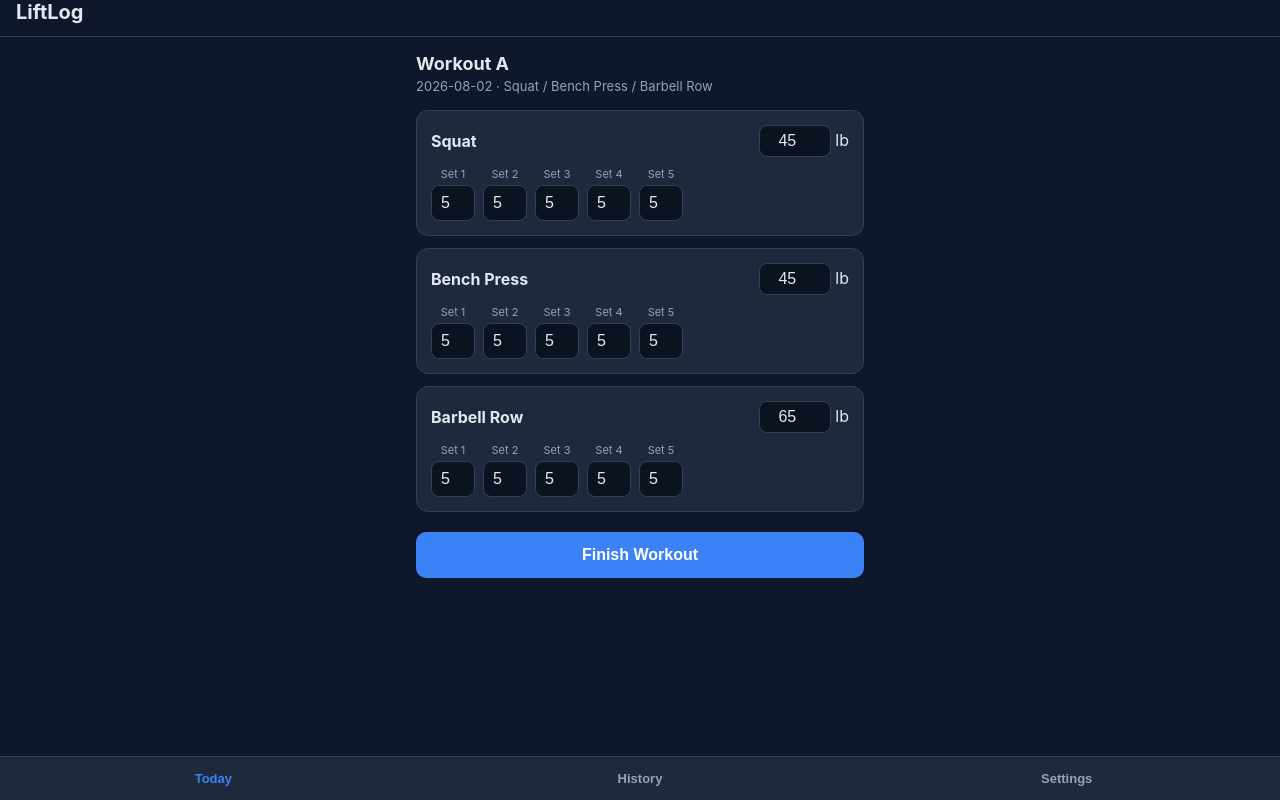
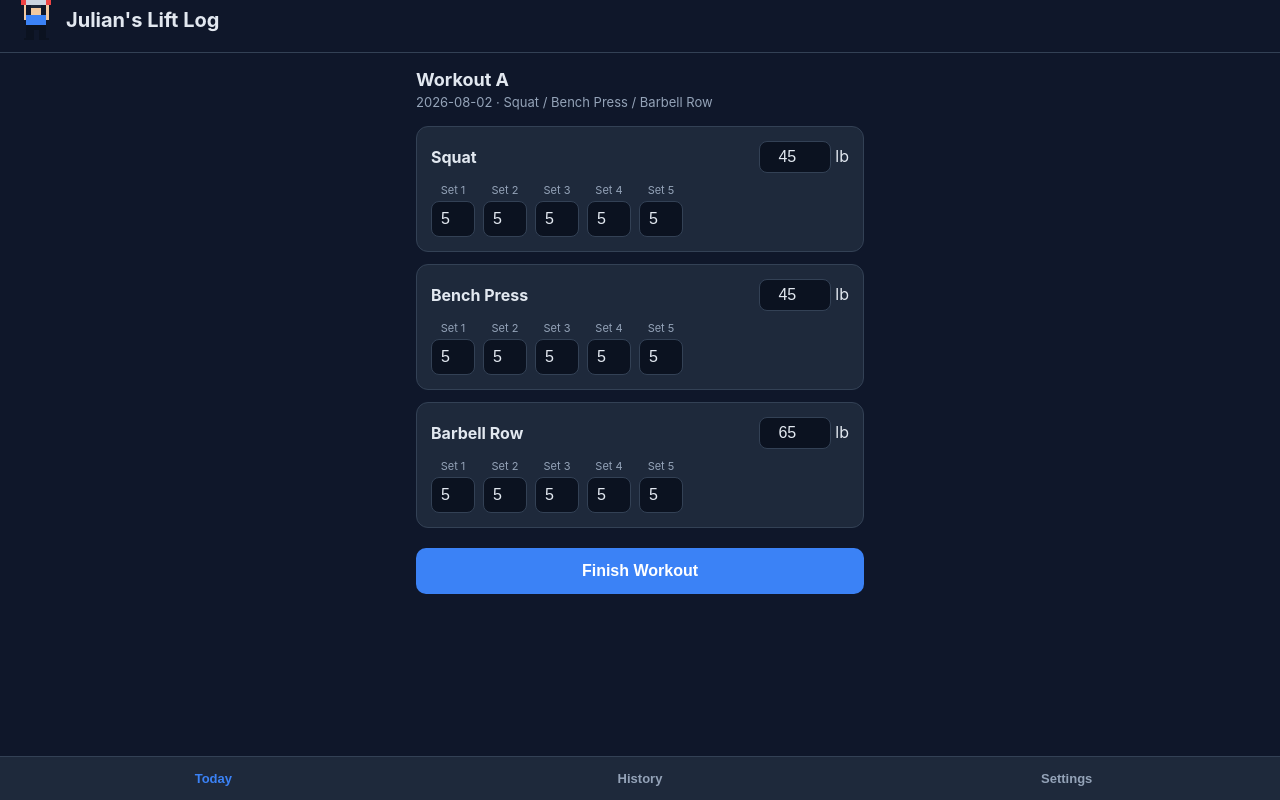
Before and after one commit to Jdawg410/Julian-s-Lift-Log, a plain HTML site: page index.html in a window 1280 px wide. Drawn offline with Linux system fonts and the light colour scheme.

Commit message:
Rename to Julian's Lift Log, add animated 8-bit lifter sprite

```diff
--- a/app.js
+++ b/app.js
@@ -268,6 +268,17 @@ function handleImport(e) {
 
 render();
 
+(function animateHeaderSprite() {
+  const sprite = document.getElementById('header-sprite');
+  if (!sprite) return;
+  const frames = ['icons/sprite-a.png', 'icons/sprite-b.png'];
+  let i = 0;
+  setInterval(() => {
+    i = (i + 1) % frames.length;
+    sprite.src = frames[i];
+  }, 450);
+})();
+
 if ('serviceWorker' in navigator) {
   window.addEventListener('load', () => {
     navigator.serviceWorker.register('service-worker.js').catch(() => {});
--- a/index.html
+++ b/index.html
@@ -3,18 +3,19 @@
 <head>
 <meta charset="UTF-8">
 <meta name="viewport" content="width=device-width, initial-scale=1, viewport-fit=cover">
-<title>LiftLog</title>
+<title>Julian's Lift Log</title>
 <link rel="manifest" href="manifest.json">
 <link rel="apple-touch-icon" href="icons/icon-192.png">
 <meta name="apple-mobile-web-app-capable" content="yes">
 <meta name="apple-mobile-web-app-status-bar-style" content="black-translucent">
-<meta name="apple-mobile-web-app-title" content="LiftLog">
+<meta name="apple-mobile-web-app-title" content="Julian's Lift Log">
 <meta name="theme-color" content="#0f172a">
 <link rel="stylesheet" href="style.css">
 </head>
 <body>
 <header class="app-header">
-  <h1>LiftLog</h1>
+  <img id="header-sprite" src="icons/sprite-b.png" alt="" width="40" height="40">
+  <h1>Julian's Lift Log</h1>
 </header>
 
 <main id="view"></main>
--- a/service-worker.js
+++ b/service-worker.js
@@ -1,4 +1,4 @@
-const CACHE_NAME = 'liftlog-v1';
+const CACHE_NAME = 'liftlog-v2';
 const ASSETS = [
   './',
   './index.html',
@@ -7,6 +7,8 @@ const ASSETS = [
   './manifest.json',
   './icons/icon-192.png',
   './icons/icon-512.png',
+  './icons/sprite-a.png',
+  './icons/sprite-b.png',
 ];
 
 self.addEventListener('install', event => {
--- a/style.css
+++ b/style.css
@@ -24,11 +24,20 @@ body {
 .app-header {
   padding: env(safe-area-inset-top, 16px) 16px 12px;
   border-bottom: 1px solid var(--card-border);
+  display: flex;
+  align-items: center;
+  gap: 10px;
 }
 
 .app-header h1 {
   margin: 0;
   font-size: 20px;
+}
+
+#header-sprite {
+  image-rendering: pixelated;
+  image-rendering: crisp-edges;
+  flex-shrink: 0;
 }
 
 #view {
```
Also changed, not shown: icons/icon-192.png, icons/icon-512.png, icons/sprite-a.png (added), icons/sprite-b.png (added), manifest.json.
